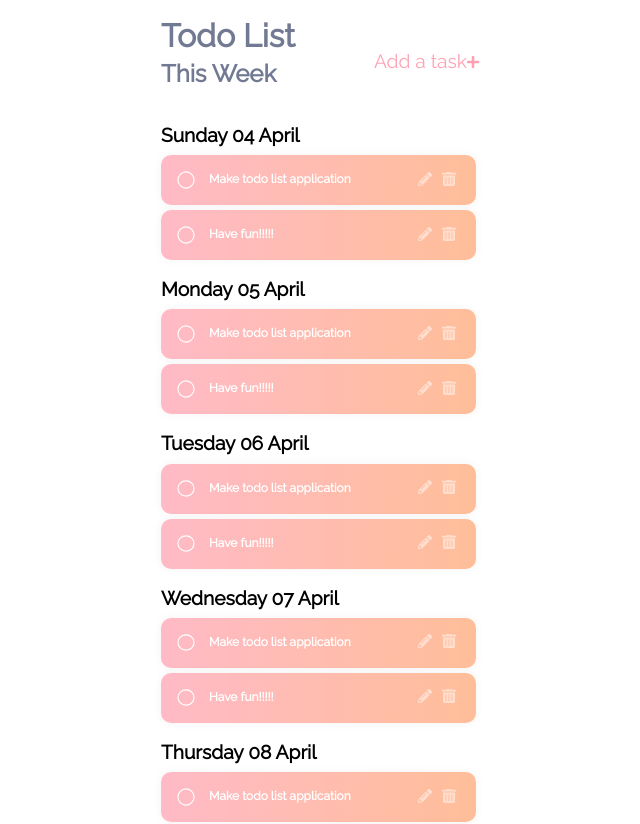
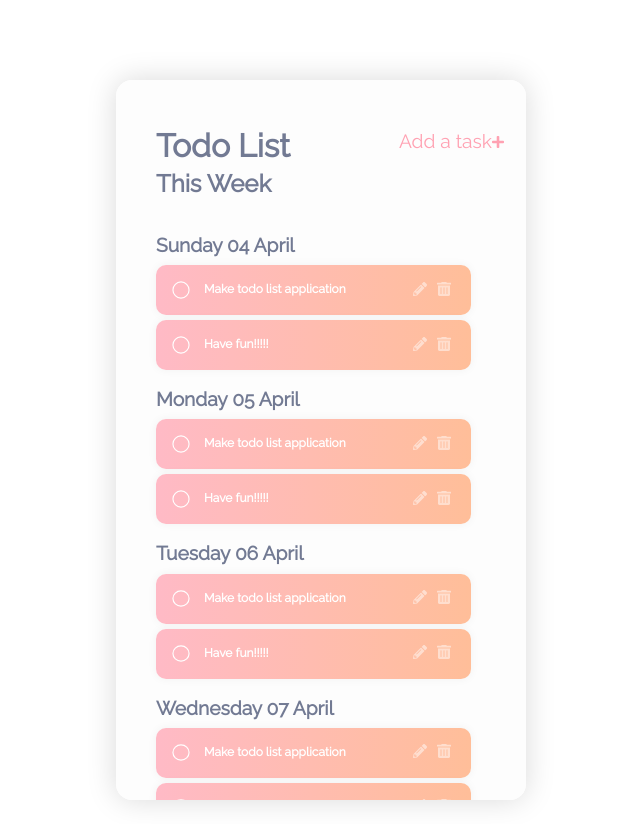
Before and after one commit to Wonjuny0804/React-Todo, a React (Create React App) app in the folder todolist/: page / in a window 1280 px wide. Shown: the top 824 px of the page, without its empty margins (319-959 px from the left). Built offline with nearby package versions, Linux system fonts and the light colour scheme.

Commit message:
style: Fix todolist container's layout and Add scroll style

```diff
--- a/todolist/src/containers/WeeklyTodoList/WeeklyTodoList.module.scss
+++ b/todolist/src/containers/WeeklyTodoList/WeeklyTodoList.module.scss
@@ -1,3 +1,5 @@
+@import 'styles/variables.scss';
+
 .todoListHeading {
   font-size: 1.2rem;
   font-weight: 700;
@@ -6,4 +8,5 @@
 
 .dailyTodoList {
   margin-bottom: 20px;
+  color: $dark-blue;
 }
--- a/todolist/src/pages/TodoListApp/TodoListApp.module.scss
+++ b/todolist/src/pages/TodoListApp/TodoListApp.module.scss
@@ -2,10 +2,14 @@
 
 .todoContainer {
   position: relative;
-  width: 360px;
-  margin: 0 auto;
-  padding: 20px;
-  // overflow-y: auto;
+  width: 410px;
+  max-height: 720px;
+  margin: 80px auto;
+  padding: 50px 40px;
+  background-color: #fdfdfd;
+  border-radius: 16px;
+  box-shadow: 0 0 30px rgba(0, 0, 0, 0.15);
+  overflow-y: auto;
 }
 
 .heading {
--- a/todolist/src/styles/reset.scss
+++ b/todolist/src/styles/reset.scss
@@ -1,5 +1,6 @@
 @import url('https://fonts.googleapis.com/css2?family=Raleway&display=swap');
 @import url('https://fonts.googleapis.com/css2?family=Martel&display=swap');
+@import 'styles/variables.scss';
 
 /* http://meyerweb.com/eric/tools/css/reset/
    v2.0 | 20110126
@@ -170,3 +171,28 @@ textarea {
 svg {
   pointer-events: none;
 }
+
+::-webkit-scrollbar {
+  width: 8px;
+}
+
+::-webkit-scrollbar-track {
+  background-color: transparent;
+}
+
+::-webkit-scrollbar-thumb {
+  background: $gray;
+  border-radius: 10px;
+}
+
+::-webkit-scrollbar-thumb:hover {
+  background: $secondary;
+}
+
+::-webkit-scrollbar-thumb:active {
+  background: $primary;
+}
+
+::-webkit-scrollbar-button {
+  display: none;
+}
--- a/todolist/src/styles/variables.scss
+++ b/todolist/src/styles/variables.scss
@@ -9,3 +9,4 @@ $dark-blue: #727a93;
 $dark-gray: #bbb;
 $gray: #d7d8de;
 $light-gray: #f5f5f5;
+$background: #f0f0f0;
```
